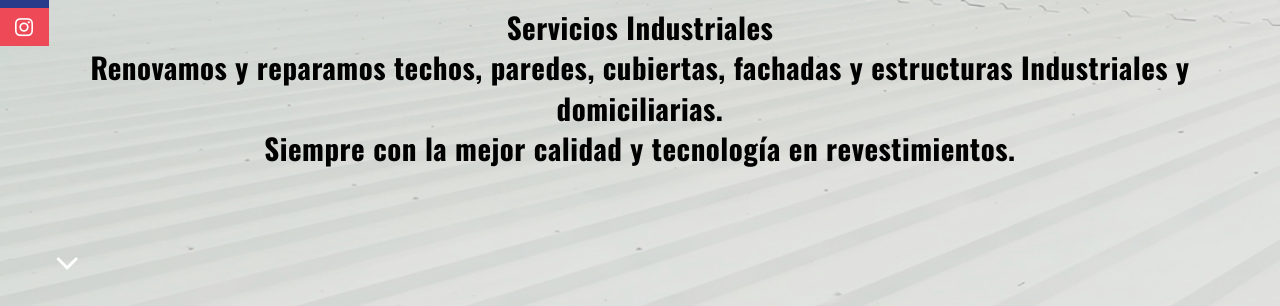
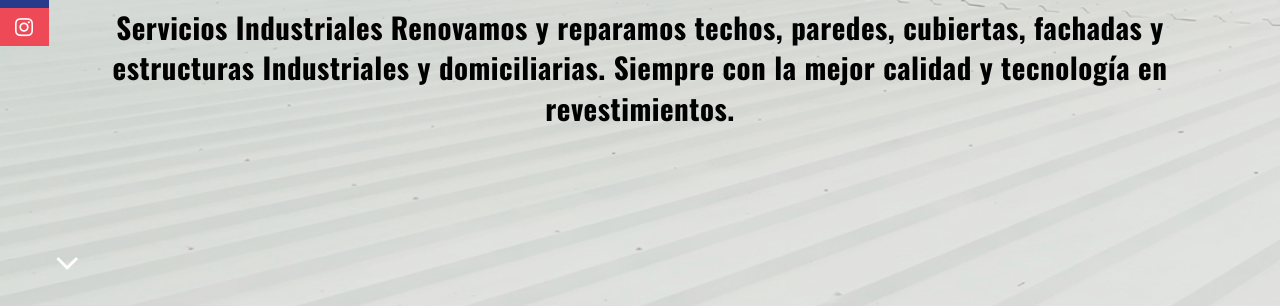
Before and after one commit to AnonymousCL1/INDSERTEC.cl, a plain HTML site: page index.html in a window 1280 px wide. Shown: the part 344-650 px from the top of the page. Drawn offline with nearby package versions, Linux system fonts and the light colour scheme; a script that the page names is missing; files whose address does not match are found by name; a web font is replaced by a local one.

Commit message:
index.html

```diff
--- a/index.html
+++ b/index.html
@@ -65,7 +65,7 @@
               <div class="banner-info text-center wow fadeIn delay-05s">
                 <h2 class="bnr-sub-title">INDSERTEC</h2>
                 <link href="https://fonts.googleapis.com/css2?family=Oswald:wght@700&display=swap" rel="stylesheet">
-                <p class="bnr-para">Servicios Industriales<br>Renovamos y reparamos techos, paredes, cubiertas, fachadas y estructuras Industriales y domiciliarias.<br>Siempre con la mejor calidad y tecnología en revestimientos.</p>
+                <p class="bnr-para">Servicios Industriales Renovamos y reparamos techos, paredes, cubiertas, fachadas y estructuras Industriales y domiciliarias. Siempre con la mejor calidad y tecnología en revestimientos.</p>
                 <link href="https://fonts.googleapis.com/css2?family=STIX+Two+Math&display=swap" rel="stylesheet">
                 </div>
                 <div class="overlay-detail">
```
